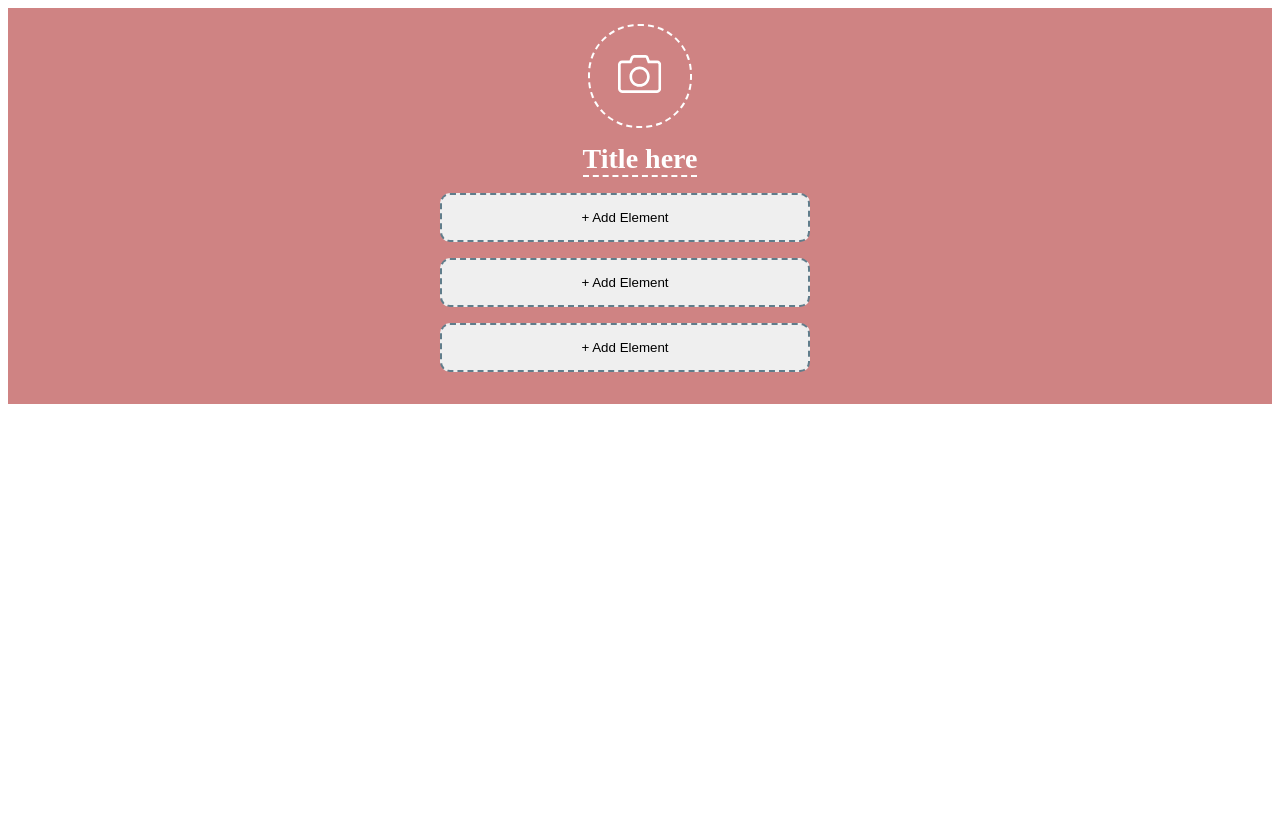
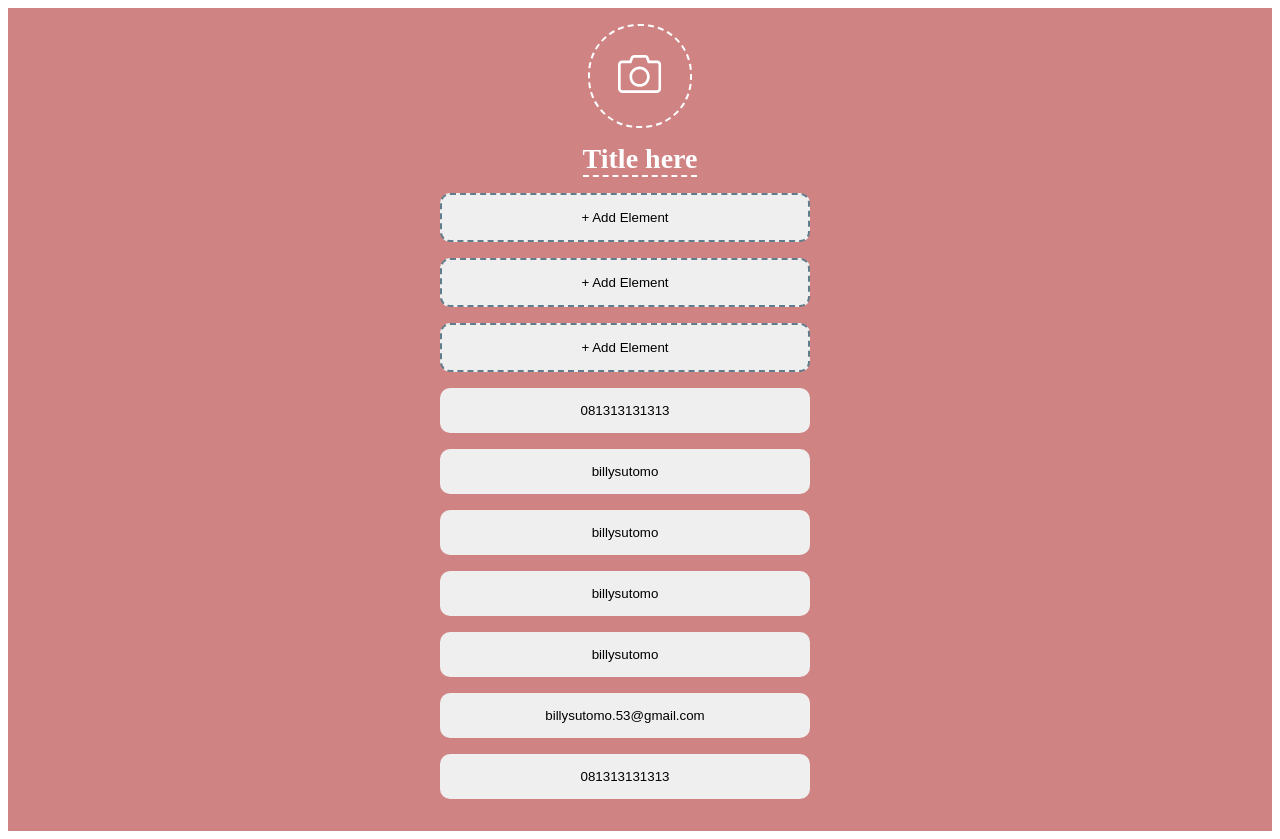
Before and after one commit to billysutomo/chocolate-waffle, a React (Create React App) app in the folder web/: page / in a window 1280 px wide. Before the commit the page ends 800 px from the top, so only its background shows below. Built offline with nearby package versions, Linux system fonts and the light colour scheme.

Commit message:
add dummy data and render element messenger

```diff
--- a/web/src/pages/Home/index.tsx
+++ b/web/src/pages/Home/index.tsx
@@ -52,8 +52,63 @@ const TitleStyled = styled.div`
     color: white;
   }
 `
+/* icon list
+- whatsapp
+- facebook
+- telegram
+- skype
+- viber
+- email
+- phone
+*/
+
+let dataDummy = [
+  {
+    "type": "messenger",
+    "messenger_type": "whatsapp",
+    "value": "081313131313",
+    "text": "text gua lho"
+  },
+  {
+    "type": "messenger",
+    "messenger_type": "facebook",
+    "value": "billysutomo",
+  },
+  {
+    "type": "messenger",
+    "messenger_type": "telegram",
+    "value": "billysutomo",
+  },
+  {
+    "type": "messenger",
+    "messenger_type": "skype",
+    "value": "billysutomo",
+  },
+  {
+    "type": "messenger",
+    "messenger_type": "viber",
+    "value": "billysutomo",
+  },
+  {
+    "type": "messenger",
+    "messenger_type": "email",
+    "value": "billysutomo.53@gmail.com",
+    "subject": "subject email"
+  },
+  {
+    "type": "messenger",
+    "messenger_type": "phone",
+    "value": "081313131313",
+  },
+]
 
 const Component: React.FC = () => {
+  const renderMessenger = () => {
+    return dataDummy.map(a => {
+      return <Element active={true}>{a.value}</Element>
+    })
+  }
+
   return (
     <PageStyled>
       <ContainerStyled>
@@ -66,6 +121,7 @@ const Component: React.FC = () => {
         <Element active={false}>+ Add Element</Element>
         <Element active={false}>+ Add Element</Element>
         <Element active={false}>+ Add Element</Element>
+        {renderMessenger()}
       </ContainerStyled>
     </PageStyled>
   );
```
